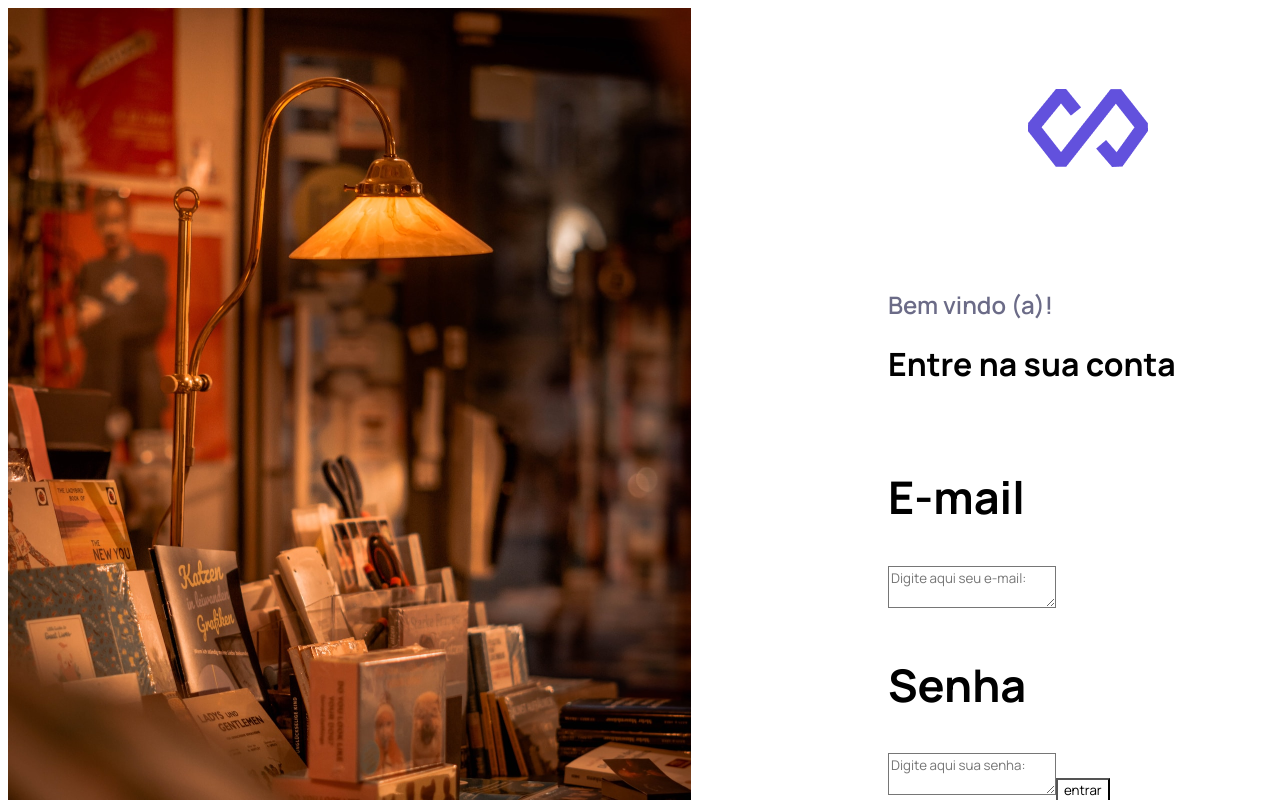
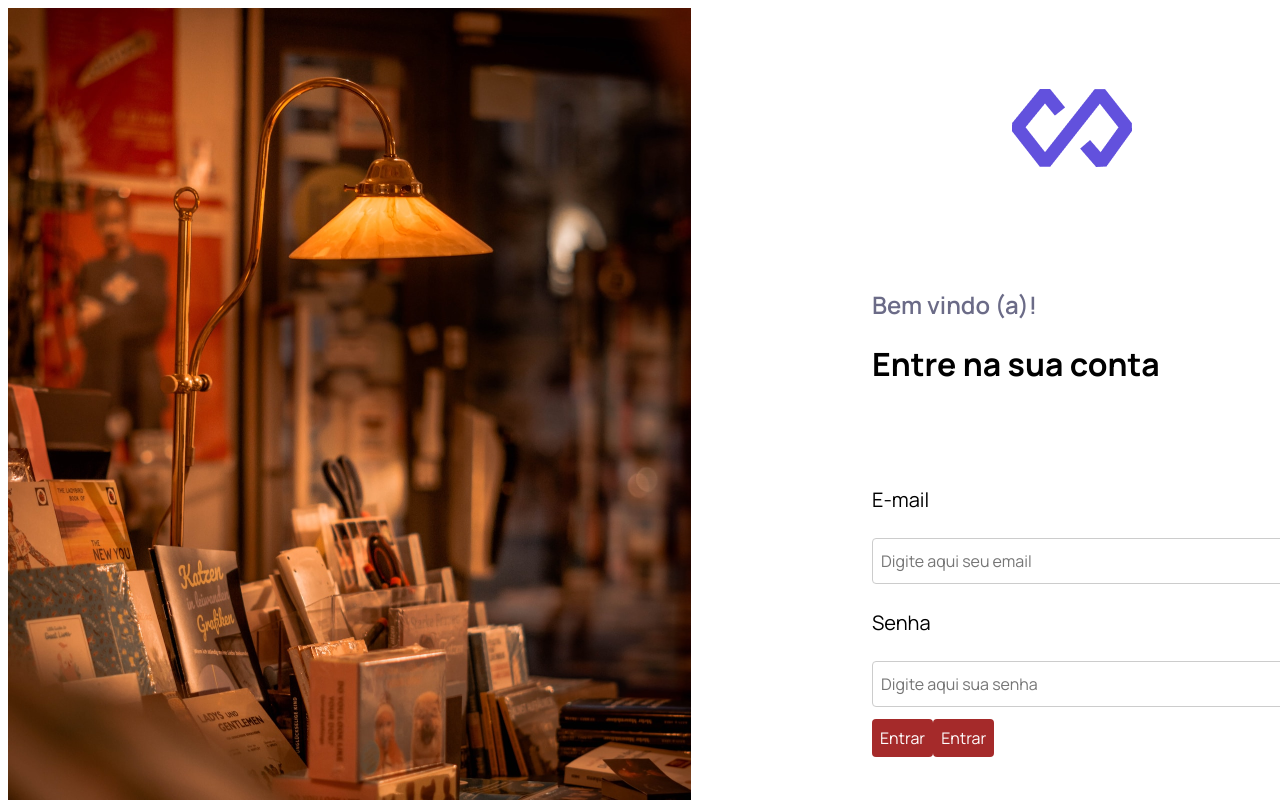
Before and after one commit to lenascadz/React_LivrariaVirtual, a React (Vite) app: page / in a window 1280 px wide. Shown: the top 800 px of the page. Built offline with nearby package versions, Linux system fonts and the light colour scheme.

Commit message:
estilizando pagina de login

```diff
--- a/src/components/header/index.tsx
+++ b/src/components/header/index.tsx
@@ -2,8 +2,10 @@ import { Link } from "react-router-dom";
 
 export default function Header() {
     return(
-        <header>
-            <h2> header </h2>
+        <div>
+            {/* <div className={styles.cabecalho}>
+                <h1>teste</h1>
+            </div> */}
             <hr />
             <nav>
                 <Link to="/">login</Link>
@@ -11,6 +13,6 @@ export default function Header() {
                 <Link to="/genres"> generos </Link>
                 <Link to="/details">detalhes </Link>
             </nav>
-        </header>
+        </div>
     )
 }
--- a/src/pages/book details/index.tsx
+++ b/src/pages/book details/index.tsx
@@ -1,4 +1,4 @@
-import Header from "../../components/header"
+import Header from "../../components/header";
 
 export default function BookDetais() {
     return (
--- a/src/pages/genres/index.tsx
+++ b/src/pages/genres/index.tsx
@@ -1,4 +1,4 @@
-import Header from "../../components/header"
+import Header from "../../components/header";
 
 export default function BookDetais() {
     return (
--- a/src/pages/home/index.tsx
+++ b/src/pages/home/index.tsx
@@ -1,4 +1,4 @@
-import Header from "../../components/header"
+import Header from "../../components/header";
 
 export default function BookDetais() {
     return (
--- a/src/pages/login/index.tsx
+++ b/src/pages/login/index.tsx
@@ -9,7 +9,7 @@ export default function Login() {
             <main>
                 <div className={styles.capa}>
                     <div className={styles.foto}>
-                        <img src="./src/assets/capa_login.png" alt="" />
+                        <img src="./src/assets/capa_login.png" alt="logo" />
                     </div>
                     <div className={styles.infos}>
                         <div className={styles.logo}>
@@ -19,14 +19,30 @@ export default function Login() {
                             <h2> Bem vindo (a)! </h2>
                             <h1> Entre na sua conta </h1>
                         </div>
-                        <div className={styles.form}>
-                            <h2>E-mail</h2>
-                            <textarea placeholder="Digite aqui seu e-mail:"/>
-                            <h2>Senha</h2>
-                            <textarea placeholder="Digite aqui sua senha:"/>
-                            <button> entrar </button>
 
-                        </div>
+                        <form className={styles.form}>
+                            <p>E-mail</p>
+                            <input
+                                type='Email'
+                                className={styles.input}
+                                placeholder='Digite aqui seu email'
+                            />
+
+                            <p>Senha</p>
+                            <input
+                                type='Senha'
+                                className={styles.input}
+                                placeholder='Digite aqui sua senha'
+                            />
+                            <div className={styles.botoes}>
+                                <button className='botao1' >Entrar </button>
+                                <button className='botao2'>Entrar </button>
+                            </div>
+                        </form>
+
+
+
+
                     </div>
                 </div>
             </main>
--- a/src/pages/login/styles.module.css
+++ b/src/pages/login/styles.module.css
@@ -36,16 +36,39 @@
     font-family: "Manrope";
 }
 
-.form{
+form{
+    display: flex;
+    flex-direction: column;
+    gap: 0.3rem;
+    max-width: 400px;
     margin-left: 10rem;
     margin-top: 5rem;
     font-size: 30px;
 }
-/* .form{
-    display: flex;
-    align-items: center;
-    margin-left: 605px;
-}*/
+p{
+font-size: 1.25rem;
+}
+input{
+    width: 25rem;
+    height: 1.75rem;
+    padding: 0.5rem;
+    border: 1px solid #ccc;
+    border-radius: 4px;
+    font-size: 1rem;
+}
+button{
+    padding: 0.5rem;
+    border: none;
+    border-radius: 4px;
+    background-color:brown;
+    color: white;
+    font-size: 1rem;
+    cursor: pointer;
+}
+button:hover{
+    background-color: chocolate;
+}
+
 .capa{
     display: flex;
 
```
Also changed, not shown: src/assets/icon_carrinho.png (added), src/assets/icon_pessoal.png (added), src/components/header/styles.modules.css (added).
